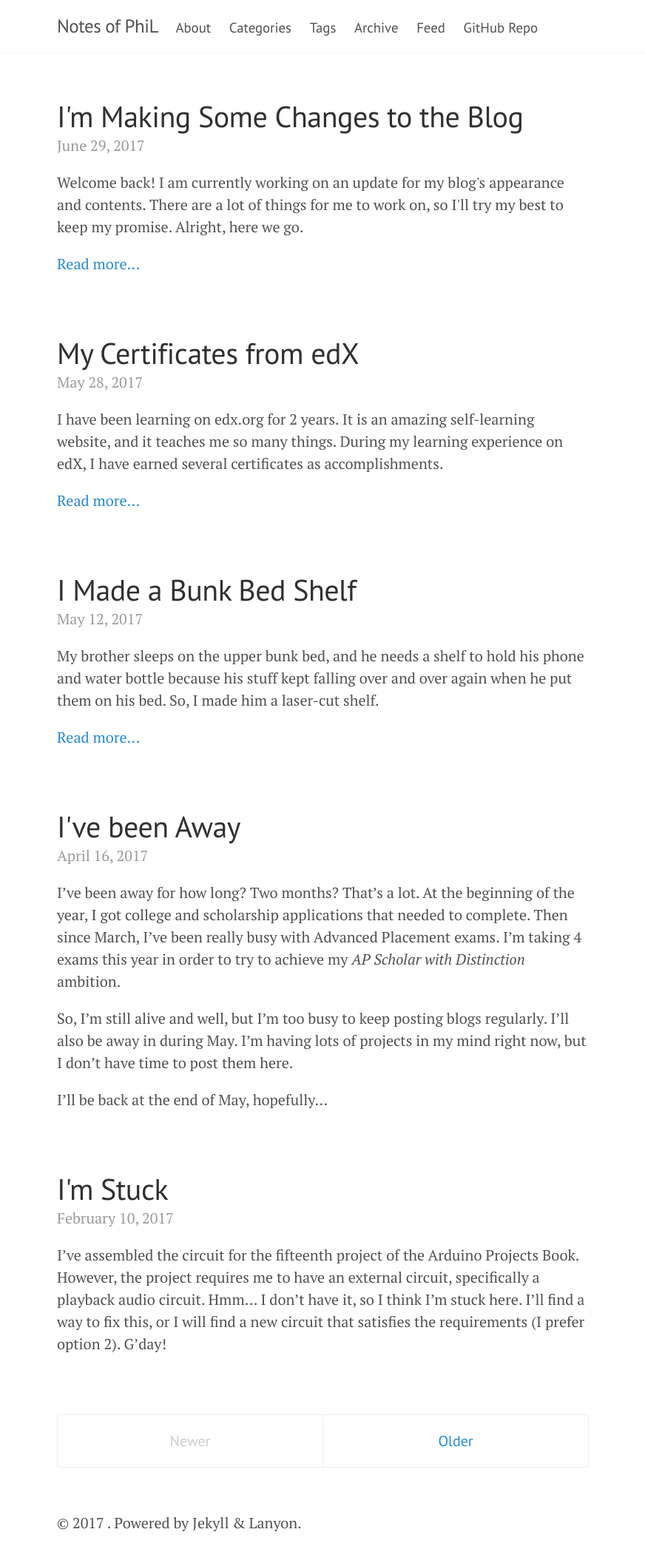
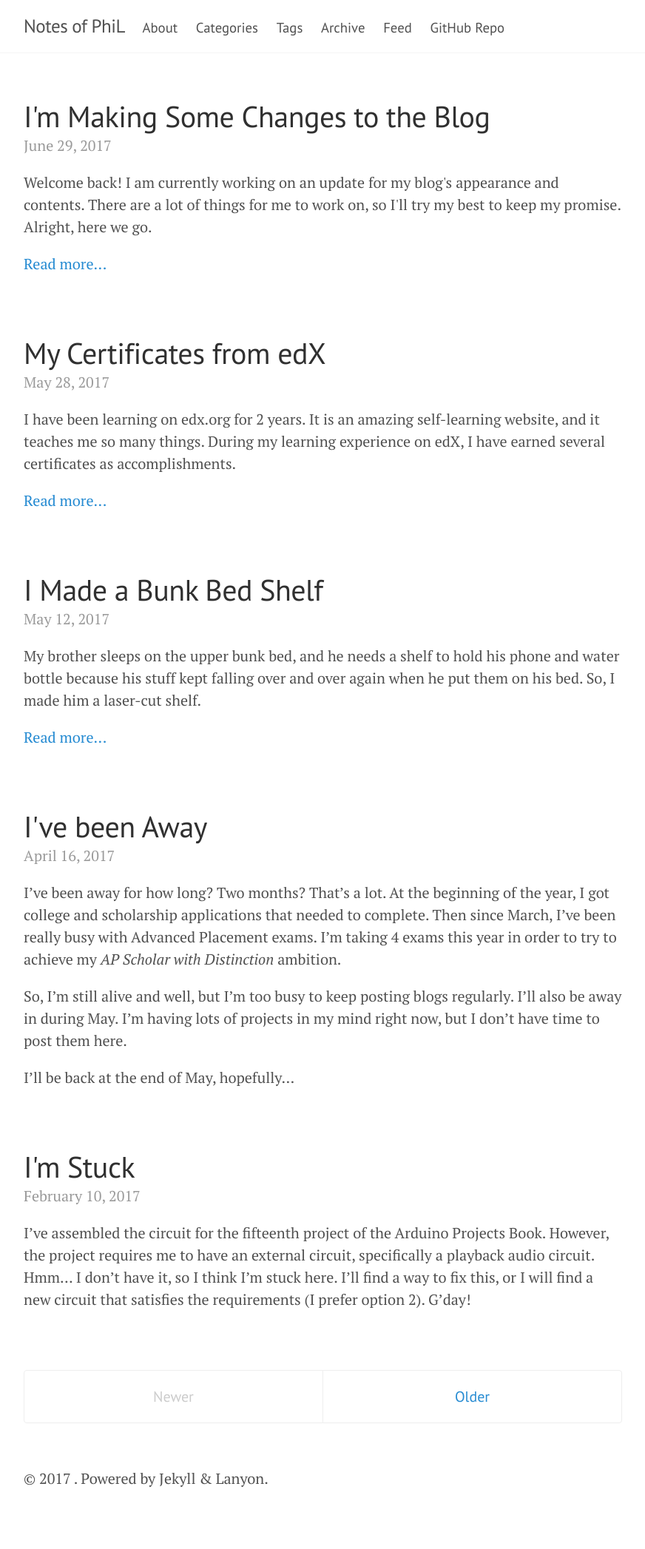
Before and after one commit to Jdew192837/philectron.github.io, a Jekyll site: the page built from index.html, in a window 1280 px wide. Shown: the whole page at 74% size, without its empty margins (203-1075 px from the left). Built offline with Jekyll 4.4.1, drawn with Linux system fonts in a browser that asks for light colours; the list of posts is cut into pages by our own code; after the commit the page ends 2034 px from its top, so only the background shows below that.

Commit message:
Increase container's width to fit 80 characters code

```diff
--- a/public/css/lanyon.css
+++ b/public/css/lanyon.css
@@ -65,7 +65,7 @@ h1, h2, h3, h4, h5, h6 {
 }
 @media (min-width: 56em) {
   .container {
-    max-width: 38rem;
+    max-width: 42.5rem;
   }
 }
 
```
